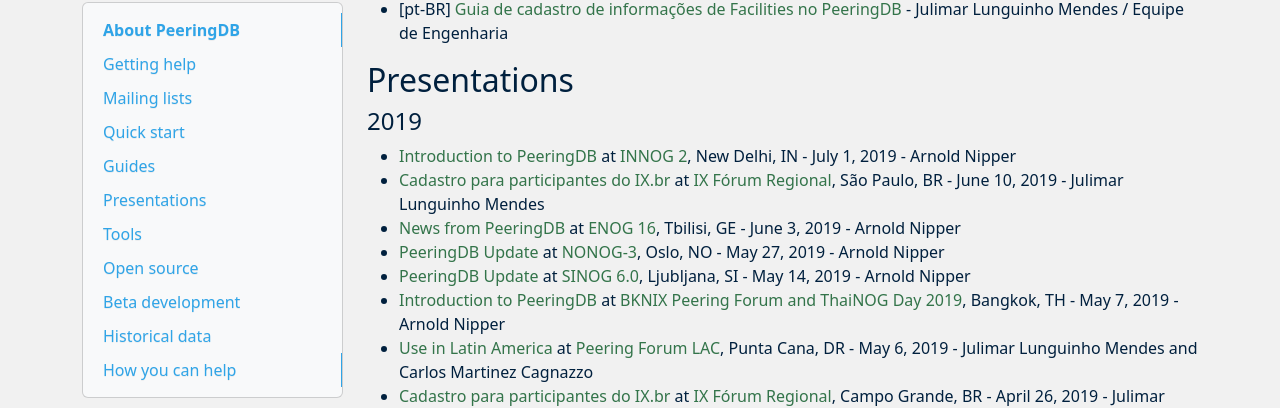
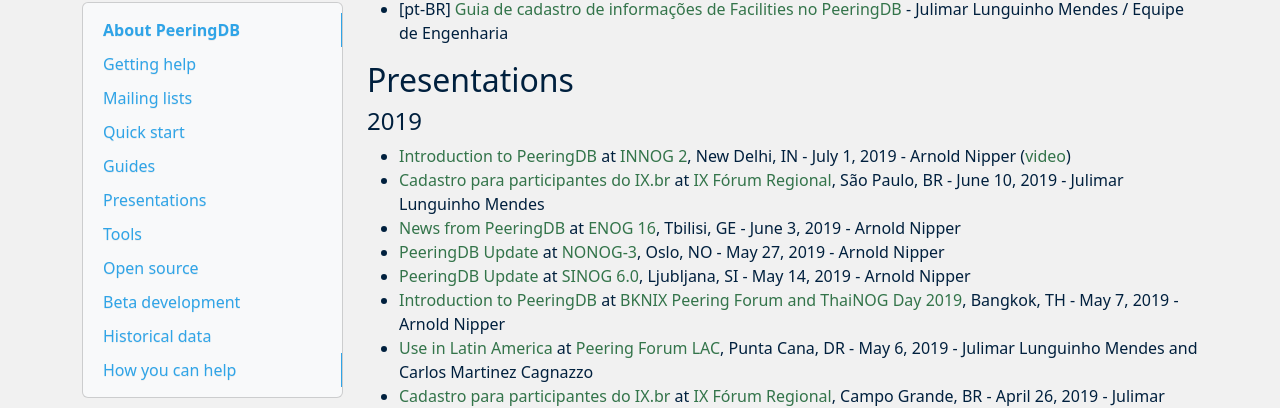
Before and after one commit to peeringdb/docs, an MkDocs documentation site: the page built from docs/index.md, in a window 1280 px wide and 900 px high, scrolled down 1289 px. Shown: the part 115-523 px from the top of the window. Built offline with MkDocs 1.6.1, drawn with Linux system fonts in a browser that asks for light colours; nearby versions of some CDN libraries.

Commit message:
Added Arnold's INNOG video.

```diff
--- a/docs/index.md
+++ b/docs/index.md
@@ -53,7 +53,7 @@
 
 #### 2019
 
-- [Introduction to PeeringDB](presentation/20190701-INNOG2-Arnold-Nipper.pdf) at [INNOG 2](https://www.innog.net/innog-2/program/conference/), New Delhi, IN - July 1, 2019 - Arnold Nipper
+- [Introduction to PeeringDB](presentation/20190701-INNOG2-Arnold-Nipper.pdf) at [INNOG 2](https://www.innog.net/innog-2/program/conference/), New Delhi, IN - July 1, 2019 - Arnold Nipper ([video](https://www.youtube.com/watch?v=BsSkPIQEtz8))
 - [Cadastro para participantes do IX.br](presentation/ix-forum-saopaulo-peeringdb.20190610.pdf) at [IX Fórum Regional](https://regional.forum.ix.br/31-SP/), São Paulo, BR - June 10, 2019 - Julimar Lunguinho Mendes
 - [News from PeeringDB](presentation/20190603-ENOG16-Arnold-Nipper.pdf) at [ENOG 16](https://www.enog.org/enog-16/), Tbilisi, GE - June 3, 2019 - Arnold Nipper
 - [PeeringDB Update](presentation/20190527-NONOG3-Arnold-Nipper.pdf) at [NONOG-3](https://www.nonog.net/nonog-3/), Oslo, NO - May 27, 2019 - Arnold Nipper
```
